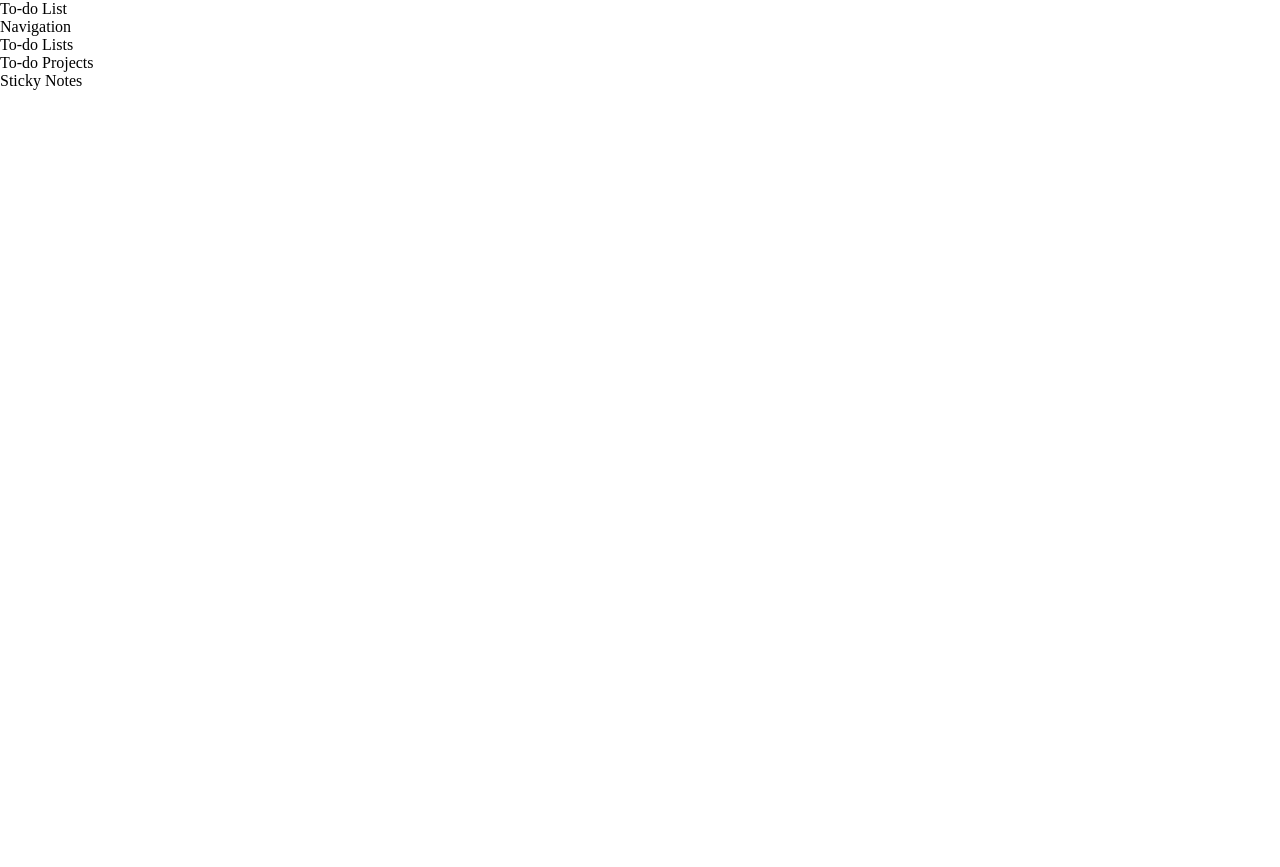
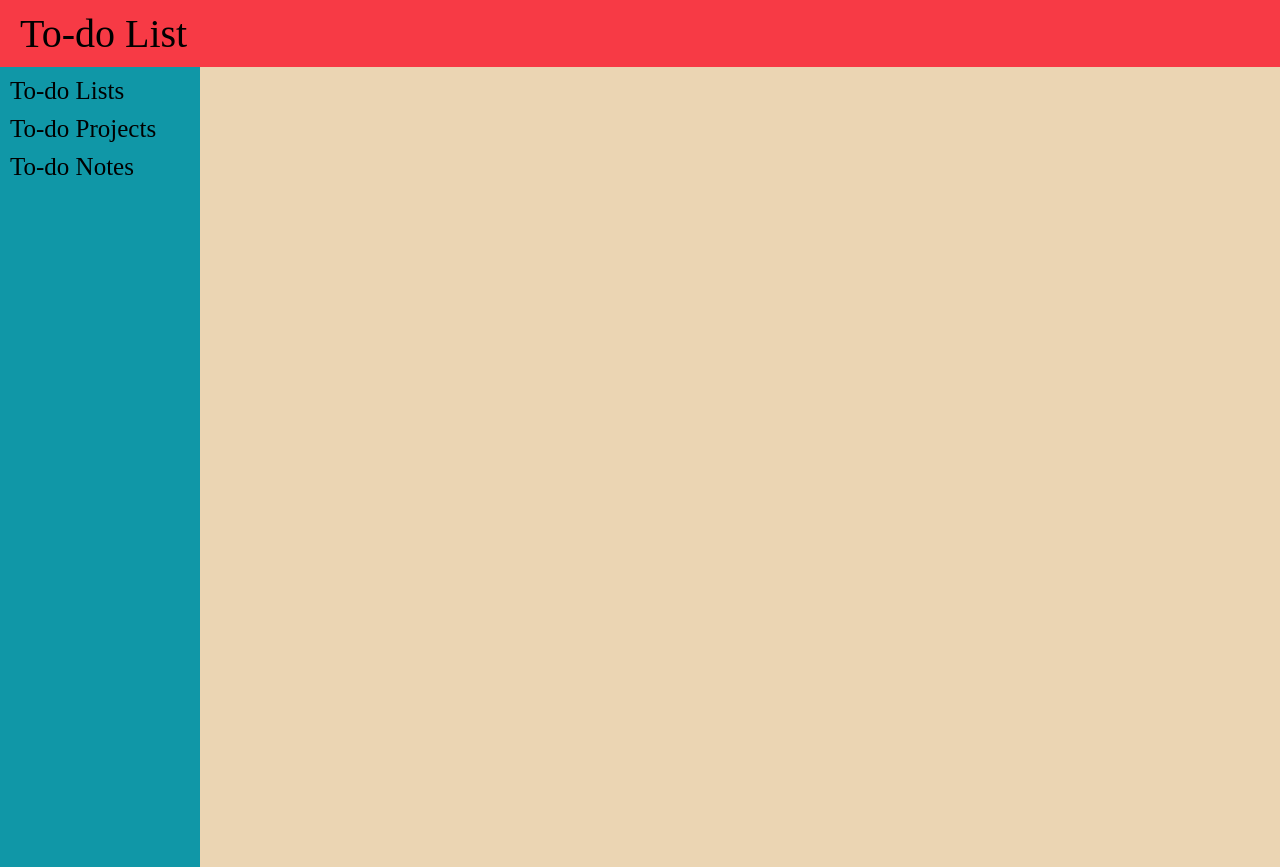
Before and after one commit to seanpoul/project-todo-list, a website built with webpack: page dist/index.html in a window 1280 px wide. Before the commit the page ends 800 px from the top, so only its background shows below. Built offline with nearby package versions, Linux system fonts and the light colour scheme.

Commit message:
create webpage layout in js file

```diff
--- a/src/index.js
+++ b/src/index.js
@@ -1 +1,32 @@
 import './style.css';
+
+let pageLoad = function () {
+    const body = document.querySelector('body');
+    const title = document.createElement('div');
+    const mainContent = document.createElement('div');
+    const sidebar = document.createElement('div');
+    const listMenu = document.createElement('div');
+    const projectMenu = document.createElement('div');
+    const noteMenu = document.createElement('div');
+    const info = document.createElement('div');
+
+    title.id = "title";
+    title.textContent = "To-do List";
+    mainContent.id = "content";
+    sidebar.id = "sidebar";
+    listMenu.id = "listTodo";
+    listMenu.textContent = "To-do Lists";
+    projectMenu.id = "projectTodo";
+    projectMenu.textContent = "To-do Projects";
+    noteMenu.id = "noteTodo";
+    noteMenu.textContent = "To-do Notes";
+    info.id = "info";
+
+    body.appendChild(title);
+    body.appendChild(mainContent);
+    mainContent.appendChild(sidebar);
+    sidebar.append(listMenu, projectMenu, noteMenu);
+    mainContent.appendChild(info);
+}
+
+pageLoad()
--- a/src/style.css
+++ b/src/style.css
@@ -1,4 +1,33 @@
-*{
+* {
     box-sizing: border-box;
     margin: 0;
+    padding: 0;
 }
+
+#title {
+    background-color: rgb(247, 58, 69);
+    font-size: 40px;
+    padding: 10px 20px;
+}
+
+#content {
+    display: grid;
+    grid-template-columns: 200px 1fr;
+    height: 100vh;
+}
+
+#sidebar {
+    background-color: rgb(16, 151, 167);
+    /* background-color: rgb(104, 169, 46) ; */
+    display: grid;
+    grid-auto-rows: max-content;
+    padding: 10px;
+    gap: 10px;
+    font-size: 25px;
+}
+
+#info {
+    background-color: rgb(235, 213, 179);
+    /* background-color: rgb(247, 186, 8); */
+    display: grid;
+}
```
Also changed, not shown: dist/index.html, dist/main.js.
